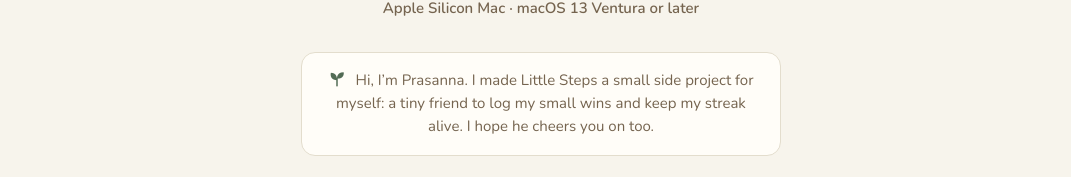
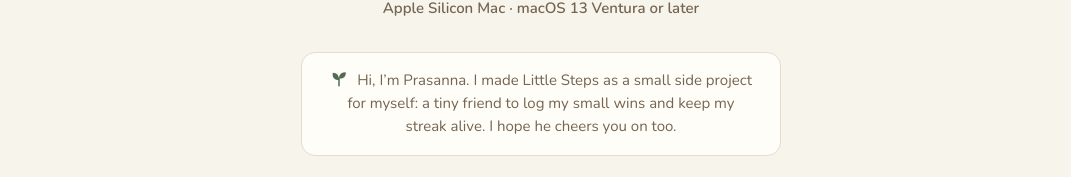
Before and after one commit to Prasanna-KS-85/little-steps-site, a plain HTML site: page index.html in a window 1280 px wide. Shown: the part 623-800 px from the top of the page, without its empty margins (99-1170 px from the left). Drawn offline with Linux system fonts and the light colour scheme.

Commit message:
Hero note: "as a small side project"
Co-Authored-By: Claude Sonnet 5.5 <noreply@anthropic.com>

```diff
--- a/index.html
+++ b/index.html
@@ -68,7 +68,7 @@
           </div>
           <p class="maker-note">
             <img src="assets/img/sprout-36.png" width="18" height="18" alt="" />
-            <span>Hi, I’m Prasanna. I made Little Steps a small side project for myself: a tiny friend to log my small wins and keep my streak alive. I hope he cheers you on too.</span>
+            <span>Hi, I’m Prasanna. I made Little Steps as a small side project for myself: a tiny friend to log my small wins and keep my streak alive. I hope he cheers you on too.</span>
           </p>
 
           <figure class="film" aria-labelledby="film-caption">
```
